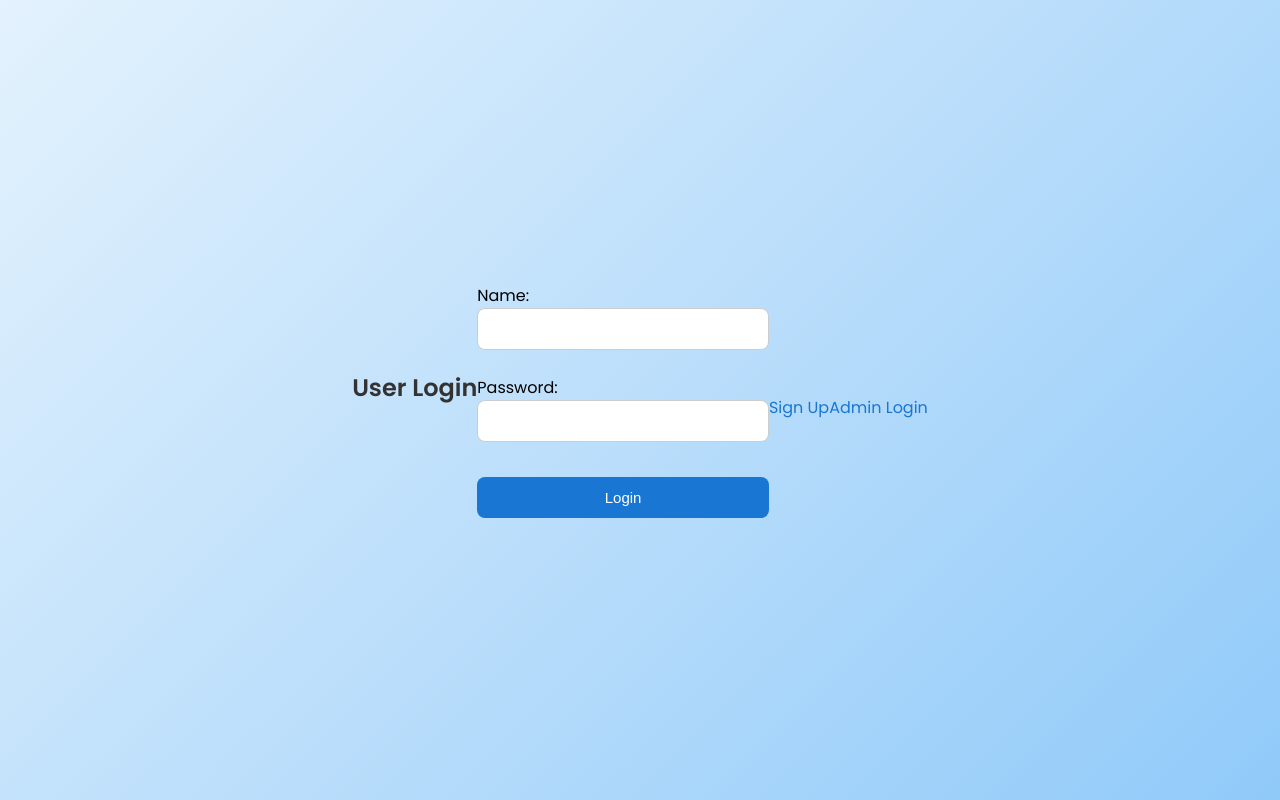
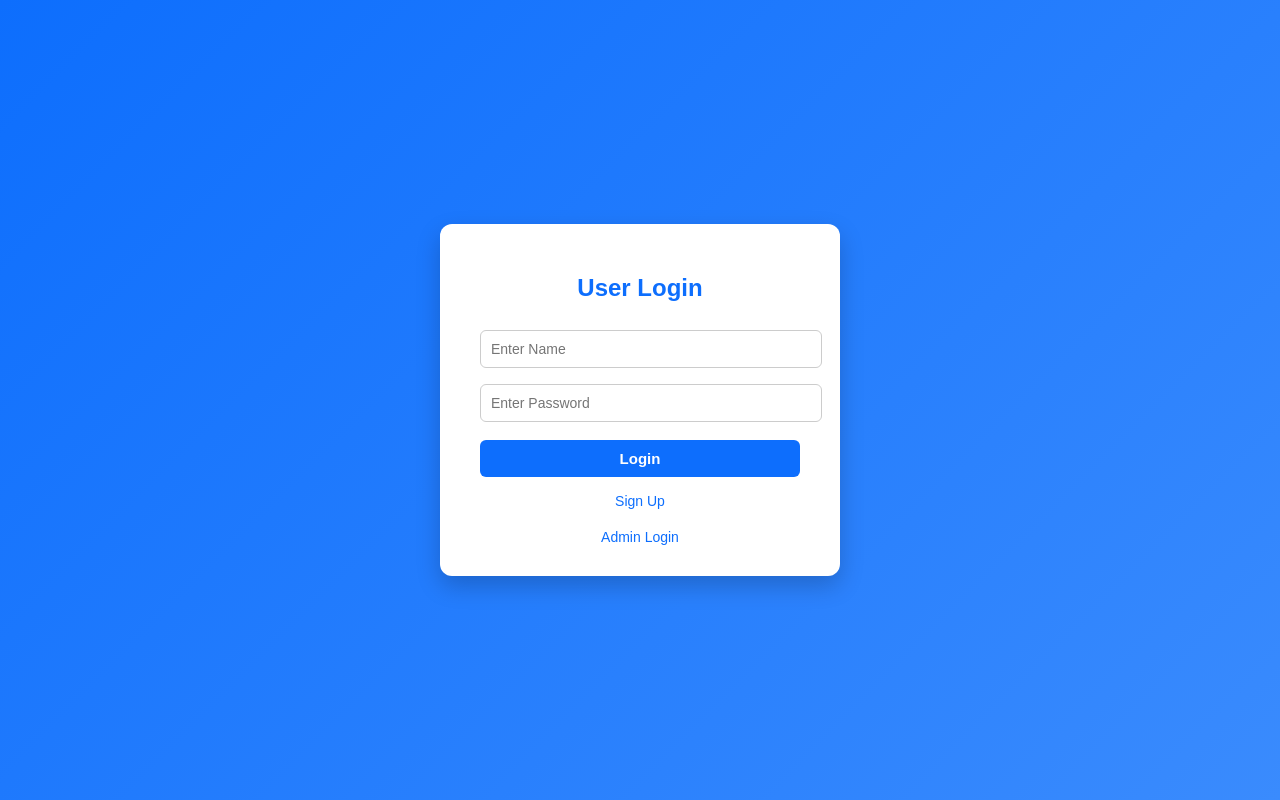
Before and after one commit to Pushti20/Ticket-system, a Flask app: page / in a window 1280 px wide. Run offline with Flask 3, Linux system fonts and the light colour scheme; some libraries are stand-ins or nearby versions.

Commit message:
Update login.html

```diff
--- a/templates/login.html
+++ b/templates/login.html
@@ -2,28 +2,99 @@
 <html>
 <head>
     <title>User Login</title>
-    <link rel="stylesheet" href="{{ url_for('static', filename='style.css') }}">
+
+    <style>
+        body {
+            margin: 0;
+            font-family: Arial, sans-serif;
+            background: linear-gradient(135deg, #0d6efd, #3a8bfd);
+            display: flex;
+            justify-content: center;
+            align-items: center;
+            height: 100vh;
+        }
+
+        .login-card {
+            background: white;
+            padding: 30px 40px;
+            border-radius: 12px;
+            box-shadow: 0 10px 25px rgba(0, 0, 0, 0.2);
+            width: 320px;
+            text-align: center;
+        }
+
+        h2 {
+            margin-bottom: 20px;
+            color: #0d6efd;
+        }
+
+        input {
+            width: 100%;
+            padding: 10px;
+            margin: 8px 0;
+            border-radius: 6px;
+            border: 1px solid #ccc;
+            outline: none;
+            transition: 0.3s;
+            font-size: 14px;
+        }
+
+        input:focus {
+            border-color: #0d6efd;
+            box-shadow: 0 0 6px rgba(13, 110, 253, 0.4);
+        }
+
+        button {
+            width: 100%;
+            padding: 10px;
+            background: #0d6efd;
+            color: white;
+            border: none;
+            border-radius: 6px;
+            cursor: pointer;
+            font-weight: bold;
+            font-size: 15px;
+            margin-top: 10px;
+            transition: 0.3s;
+        }
+
+        button:hover {
+            background: #0b5ed7;
+        }
+
+        a {
+            text-decoration: none;
+            color: #0d6efd;
+            font-size: 14px;
+        }
+
+        a:hover {
+            text-decoration: underline;
+        }
+
+        .links {
+            margin-top: 15px;
+        }
+    </style>
 </head>
+
 <body>
 
+    <div class="login-card">
         <h2>User Login</h2>
 
         <form method="POST">
-        Name:
-        <input type="text" name="name" required>
-        <br><br>
-
-        Password:
-        <input type="password" name="password" required>
-        <br><br>
-
+            <input type="text" name="name" placeholder="Enter Name" required>
+            <input type="password" name="password" placeholder="Enter Password" required>
             <button type="submit">Login</button>
         </form>
 
-    <br>
+        <div class="links">
             <a href="/signup">Sign Up</a>
             <br><br>
             <a href="/admin">Admin Login</a>
+        </div>
+    </div>
 
 </body>
 </html>
```
Lines whose indentation alone changed are shown as unchanged.
